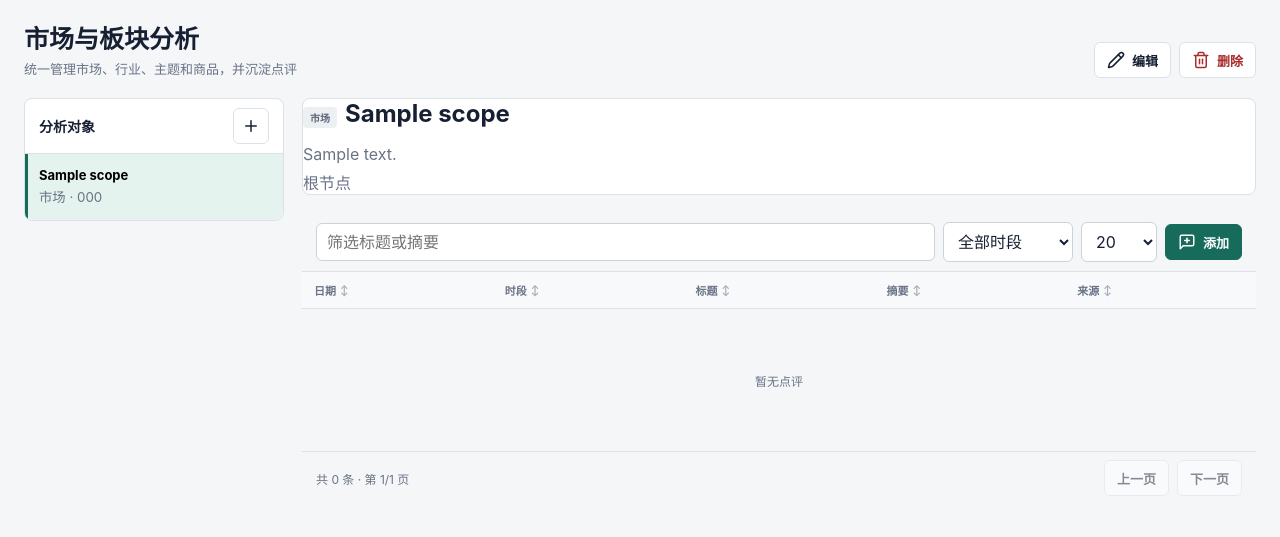
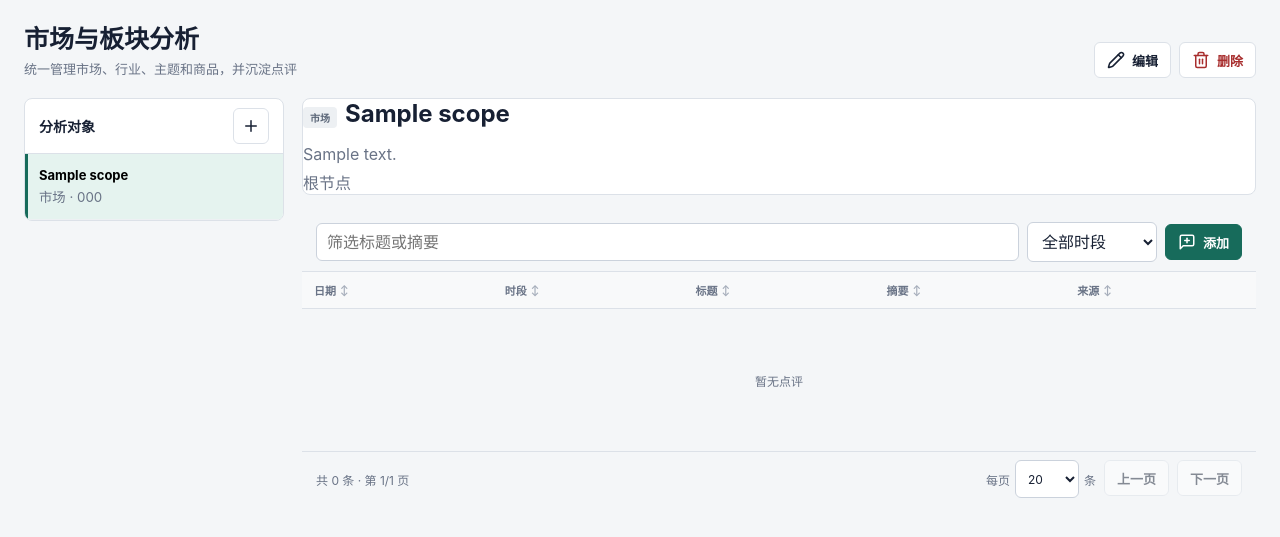
Before and after one commit to Linusp/invest, a FastAPI app: page /analysis in a window 1280 px wide. Shown: the part 58-595 px from the top of the page. Run offline with FastAPI, Linux system fonts and the light colour scheme; tables that the repository leaves empty hold one stand-in row (values such as "Sample post"); data that the repository does not hold is empty; parts of the project's set-up code (start-up, migrations or seed data) failed here and were passed over; some libraries are stand-ins or nearby versions.

Commit message:
fix(web): place page size with pagination

```diff
--- a/src/invest_service/web/static/app.css
+++ b/src/invest_service/web/static/app.css
@@ -140,9 +140,10 @@
 .list-toolbar, .commentary-toolbar { display: flex; flex-wrap: wrap; justify-content: flex-end; align-items: center; gap: 8px; padding: 9px 14px; border-bottom: 1px solid var(--line); }
 .list-toolbar .input, .commentary-toolbar .input { width: auto; min-width: 130px; }
 .list-toolbar input.input, .commentary-toolbar input.input { flex: 1 1 220px; }
-.list-toolbar .page-size, .commentary-toolbar .commentary-page-size { min-width: 76px; }
 .list-pager { min-height: 50px; display: flex; justify-content: space-between; align-items: center; gap: 12px; padding: 8px 14px; border-top: 1px solid var(--line); color: var(--muted); font-size: 12px; }
 .list-pager > div { display: flex; gap: 8px; }
+.pager-size { display: inline-flex; align-items: center; gap: 5px; white-space: nowrap; }
+.pager-size .input { width: 64px; min-width: 64px; height: 34px; padding: 0 8px; }
 .commentary-list-row { cursor: pointer; }
 .commentary-list-title { font-weight: 650; }
 .commentary-list-summary { max-width: 520px; overflow: hidden; text-overflow: ellipsis; color: var(--muted); }
--- a/src/invest_service/web/static/commentary.js
+++ b/src/invest_service/web/static/commentary.js
@@ -41,7 +41,6 @@
                             <option value="">全部时段</option>
                             ${Object.entries(sessionLabels).map(([value, label]) => `<option value="${value}">${label}</option>`).join("")}
                         </select>
-                        <select class="input commentary-page-size" aria-label="每页条数"><option>10</option><option selected>20</option><option>50</option></select>
                         <button class="button primary commentary-add" type="button"><i data-lucide="message-square-plus"></i><span>添加</span></button>
                 </div>
                 <div class="table-wrap"><table class="data-table commentary-table"><thead><tr><th><button class="table-sort" data-commentary-sort="date">日期</button></th><th><button class="table-sort" data-commentary-sort="session">时段</button></th><th><button class="table-sort" data-commentary-sort="title">标题</button></th><th><button class="table-sort" data-commentary-sort="summary">摘要</button></th><th><button class="table-sort" data-commentary-sort="source">来源</button></th></tr></thead><tbody class="commentary-list"><tr><td colspan="5"><div class="empty-state compact">请选择分析对象</div></td></tr></tbody></table></div>
@@ -76,7 +75,6 @@
         const form = dialog.querySelector("form");
         const filter = root.querySelector(".commentary-session-filter");
         const query = root.querySelector(".commentary-query");
-        const size = root.querySelector(".commentary-page-size");
         const pager = root.querySelector(".commentary-pager");
 
         async function load() {
@@ -129,7 +127,12 @@
                     }
                 });
             });
-            pager.innerHTML = `<span>共 ${filtered.length} 条 · 第 ${page}/${pages} 页</span><div><button class="button" type="button" data-page="prev" ${page <= 1 ? "disabled" : ""}>上一页</button><button class="button" type="button" data-page="next" ${page >= pages ? "disabled" : ""}>下一页</button></div>`;
+            pager.innerHTML = `<span>共 ${filtered.length} 条 · 第 ${page}/${pages} 页</span><div><label class="pager-size">每页 <select class="input" data-page-size><option ${pageSize === 10 ? "selected" : ""}>10</option><option ${pageSize === 20 ? "selected" : ""}>20</option><option ${pageSize === 50 ? "selected" : ""}>50</option></select> 条</label><button class="button" type="button" data-page="prev" ${page <= 1 ? "disabled" : ""}>上一页</button><button class="button" type="button" data-page="next" ${page >= pages ? "disabled" : ""}>下一页</button></div>`;
+            pager.querySelector("[data-page-size]").addEventListener("change", event => {
+                pageSize = Number(event.target.value);
+                page = 1;
+                render();
+            });
             pager.querySelectorAll("[data-page]").forEach(button => button.addEventListener("click", () => {
                 page += button.dataset.page === "next" ? 1 : -1;
                 render();
@@ -181,7 +184,6 @@
             render();
         }));
         query.addEventListener("input", () => { page = 1; render(); });
-        size.addEventListener("change", () => { pageSize = Number(size.value); page = 1; render(); });
         form.addEventListener("submit", save);
         window.lucide?.createIcons();
         return {
--- a/src/invest_service/web/templates/analysis.html
+++ b/src/invest_service/web/templates/analysis.html
@@ -46,7 +46,7 @@
 </dialog>
 {% endblock %}
 {% block scripts %}
-<script src="/static/commentary.js?v=20260826-5"></script>
+<script src="/static/commentary.js?v=20260826-6"></script>
 <script>
 (() => {
     const state = {scopes: [], activeCode: null, editing: false};
--- a/src/invest_service/web/templates/base.html
+++ b/src/invest_service/web/templates/base.html
@@ -5,7 +5,7 @@
     <meta name="viewport" content="width=device-width, initial-scale=1">
     <title>{% block title %}Invest{% endblock %}</title>
     <link rel="icon" href="data:,">
-    <link rel="stylesheet" href="/static/app.css?v=20260826-11">
+    <link rel="stylesheet" href="/static/app.css?v=20260826-12">
     <script src="/static/vendor/lucide-0.468.0.min.js"></script>
     {% block head %}{% endblock %}
 </head>
--- a/src/invest_service/web/templates/market_asset.html
+++ b/src/invest_service/web/templates/market_asset.html
@@ -128,7 +128,7 @@
 </dialog>
 {% endblock %}
 {% block scripts %}
-<script src="/static/commentary.js?v=20260826-5"></script>
+<script src="/static/commentary.js?v=20260826-6"></script>
 <script>
 (() => {
     const symbol = {{ symbol | tojson }};
```
Also changed, not shown: src/invest_service/web/templates/strategy.html (+13 -9 lines).
